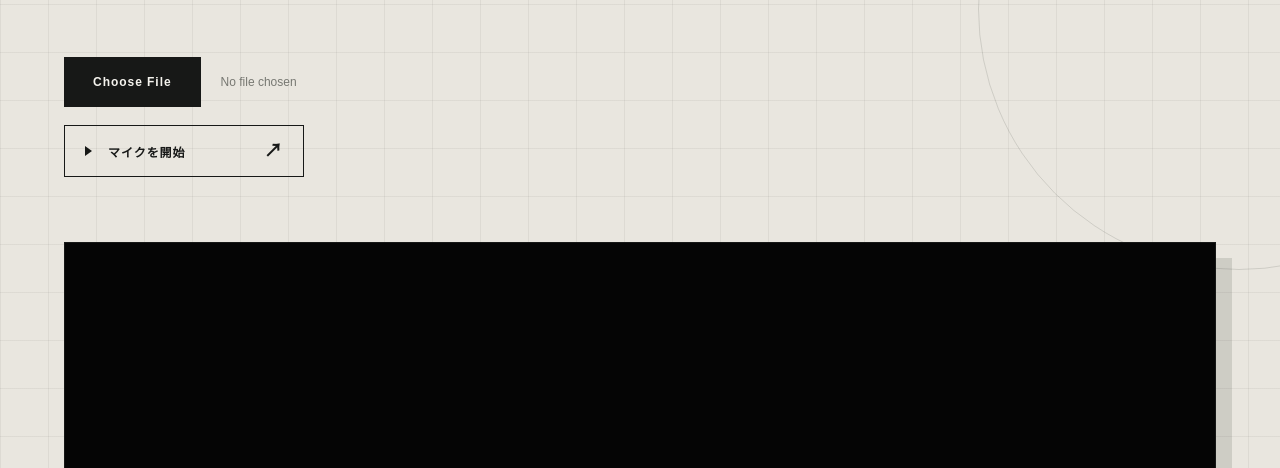
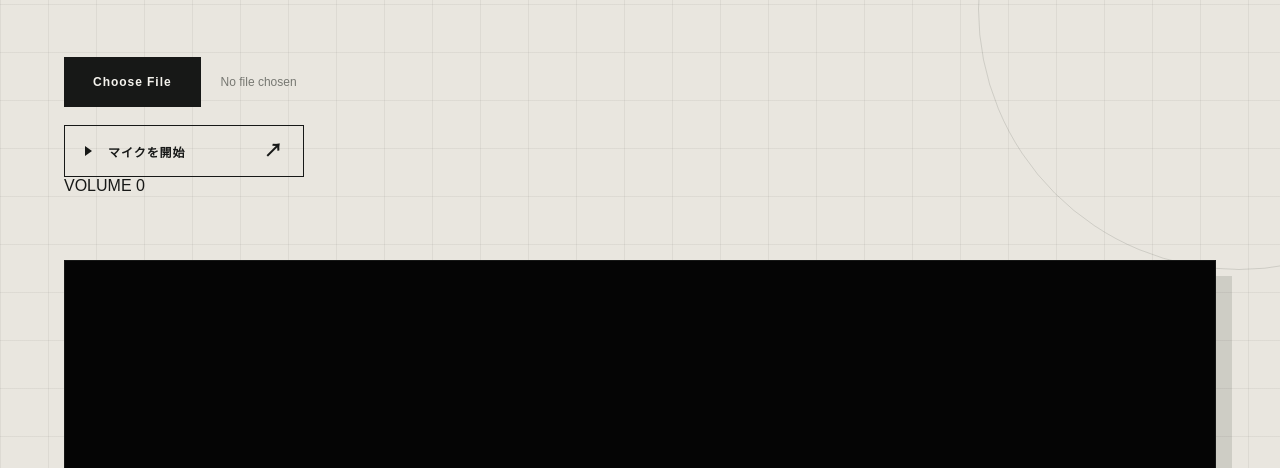
Before and after one commit to yorimichi-create/sound-image, a plain HTML site: page index.html in a window 1280 px wide. Shown: the part 332-800 px from the top of the page. Drawn offline with Linux system fonts and the light colour scheme.

Commit message:
add volume display

```diff
--- a/index.html
+++ b/index.html
@@ -16,6 +16,7 @@
     <button id="micButton">
       マイクを開始
     </button>
+    <div id="volumeDisplay">VOLUME 0</div>
 
     <canvas id="canvas"></canvas>
   </main>
```
